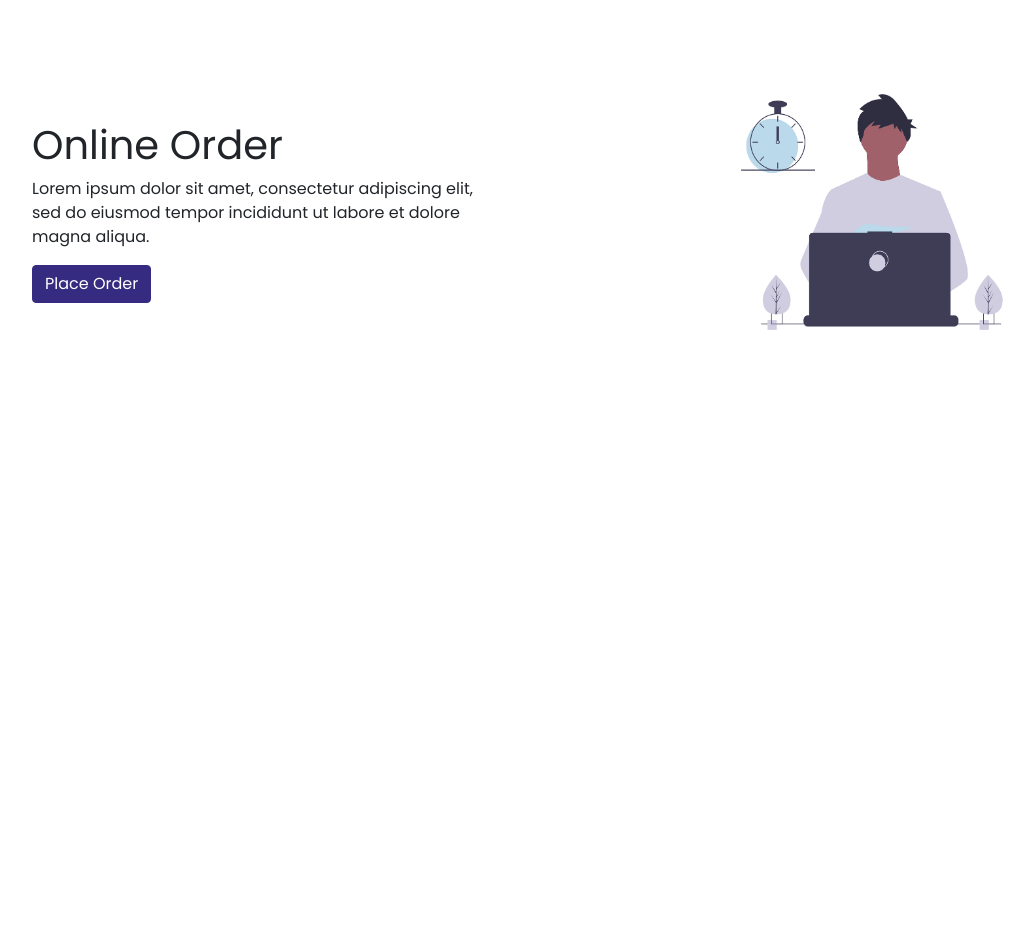
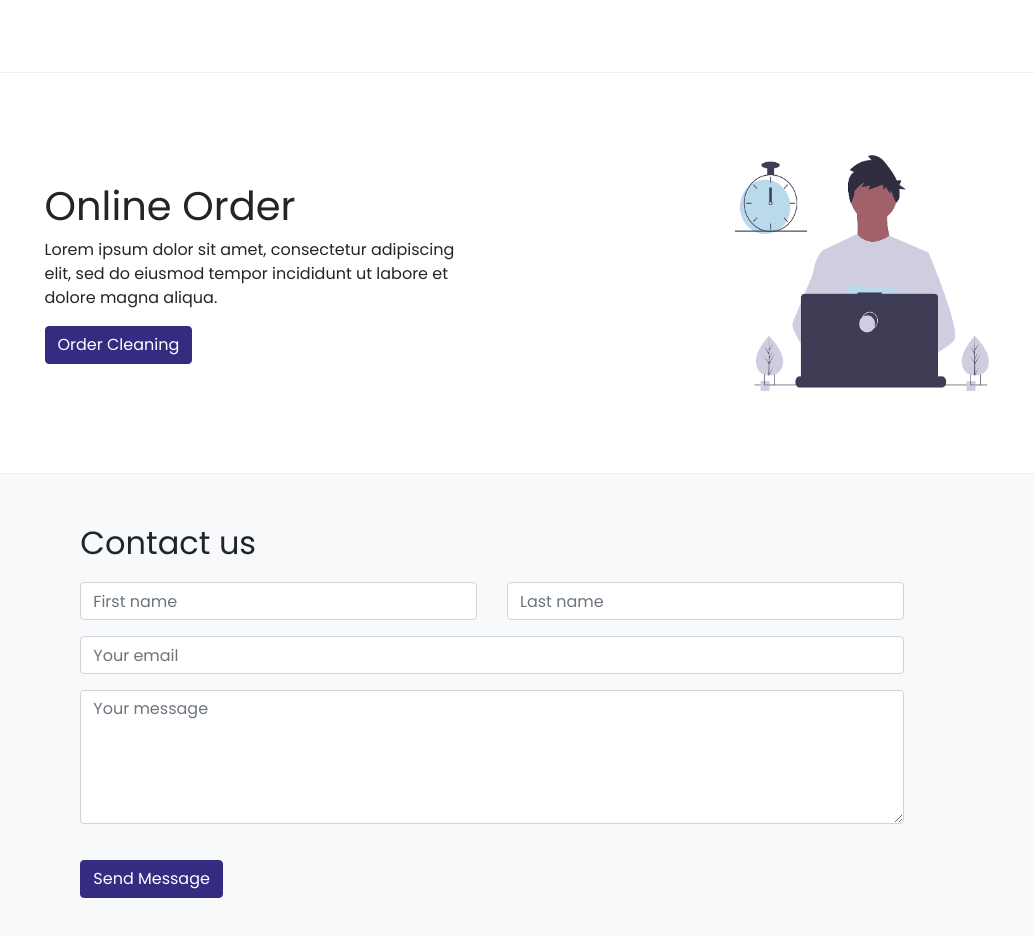
Before and after one commit to polihalm/honors-project, a website: page index.html in a window 1280 px wide. Shown: the part 1460-2396 px from the top of the page, without its empty margins (148-1182 px from the left). Before the commit the page ends 1922 px from the top, so only its background shows below. Drawn offline with nearby package versions, Linux system fonts and the light colour scheme.

Commit message:
Row 4 Contact Us

```diff
--- a/css/styles.scss
+++ b/css/styles.scss
@@ -5,6 +5,11 @@ $website-font-family: 'Poppins', sans-serif;
 $blue: #58b7e6;
 $lt-blue: #bad9eb;
 $purple: #352c81;
+
+@mixin zero-margin($pad-up-dn, $pad-left-right) {
+	margin:0px auto;
+	padding: $pad-up-dn $pad-left-right;
+}
 
 body {
   font-family: $website-font-family;
@@ -25,9 +30,15 @@ body {
 }
 
 .jumbotron {
+
   padding-top: 100px;
   height: 700px;
   background-color: white;
+
+  .display-4 {
+    color: $purple;
+    font-weight: bolder;
+  }
 
   img {
     padding-top: 60px;
@@ -37,8 +48,10 @@ body {
 }
 
 .row-content {
- margin-top: 100px;
- margin-bottom: 100px;
+
+ @include zero-margin(50px,0px);
+ border-bottom: 1px ridge;
+ min-height:400px;
 
   img {
   height: 300px;
@@ -52,3 +65,15 @@ body {
   }
 
 }
+
+h2 {
+  margin-bottom: 20px;
+}
+
+textarea {
+  margin-bottom: 20px;
+}
+
+footer {
+  background-color: $lt-blue;
+}
--- a/index.html
+++ b/index.html
@@ -41,9 +41,10 @@
       </div>
     </header>
 
-    <div class="container">
 
-     <div class="row row-content align-items-center">
+
+    <div class="row row-content align-items-center bg-light">
+     <div class="col-12 col-sm-10 offset-sm-1">
       <div class="card-deck">
         <div class="card">
           <div class="card-body">
@@ -71,10 +72,12 @@
         </div>
       </div>
      </div>
+    </div>
 
-     <div class="row row-content align-items-center">
+    <div class="container">
+     <div class="row row-content align-items-center ">
        <div class="col-12 col-sm-6">
-         <img src="img/prices.png" class="img-thumbnail" alt="prices">
+         <img src="img/prices.png" class="img-thumbnail d-none d-sm-block" alt="prices">
        </div>
        <div class="col col-sm offset-sm-1">
          <h1>Our Prices</h1>
@@ -87,14 +90,50 @@
        <div class="col-12 col-sm-5 offset-sm-1">
          <h1>Online Order</h1>
          <p>Lorem ipsum dolor sit amet, consectetur adipiscing elit, sed do eiusmod tempor incididunt ut labore et dolore magna aliqua. </p>
-         <button class="btn btn-light">Place Order</button>
+         <button class="btn btn-light">Order Cleaning</button>
        </div>
        <div class="col-12 col-sm-4 offset-sm-2">
-         <img src="img/order.png" class="img-thumbnail" alt="order">
+         <img src="img/order.png" class="img-thumbnail d-none d-sm-block" alt="order">
+       </div>
+     </div>
+    </div>
+
+     <div class="row row-content bg-light">
+       <div class="col-8 offset-2">
+        <h2>Contact us</h2>
+         <form>
+          <div class="form-group row">
+           <div class="col-12 col-sm-6">
+             <input type="text" class="form-control" placeholder="First name">
+           </div>
+           <div class="col-12 col-sm-6">
+             <input type="text" class="form-control" placeholder="Last name">
+           </div>
+          </div>
+          <div class="form-group row">
+            <div class="col-12">
+            <input type="email" class="form-control" placeholder="Your email">
+            </div>
+          </div>
+          <div class="form-group row">
+            <div class="col-12">
+              <textarea class="form-control" rows="5" id="textareaMessage" placeholder="Your message"></textarea>
+            </div>
+          </div>
+          <div class="form-group row">
+            <div class="col-12">
+             <button type="submit" class="btn btn-light">Send Message</button>
+            </div>
+          </div>
+         </form>
        </div>
      </div>
 
-    </div>
+    <footer>
+
+    </footer>
+
+
 
         <!-- Optional JavaScript -->
    <!-- jQuery first, then Popper.js, then Bootstrap JS -->
```
Also changed, not shown: css/styles.css.
